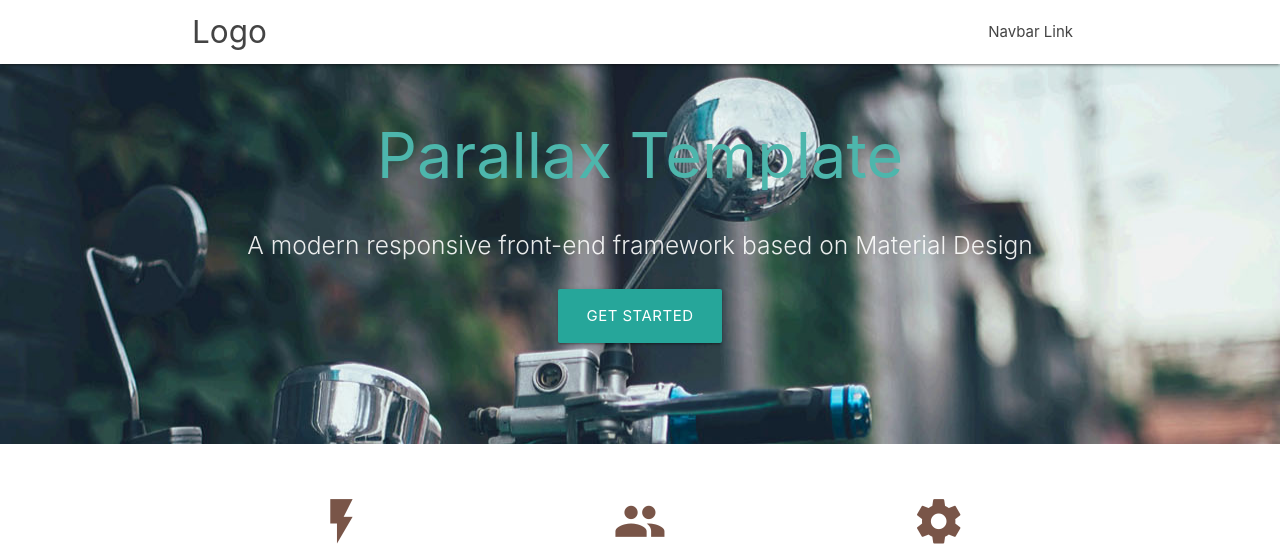
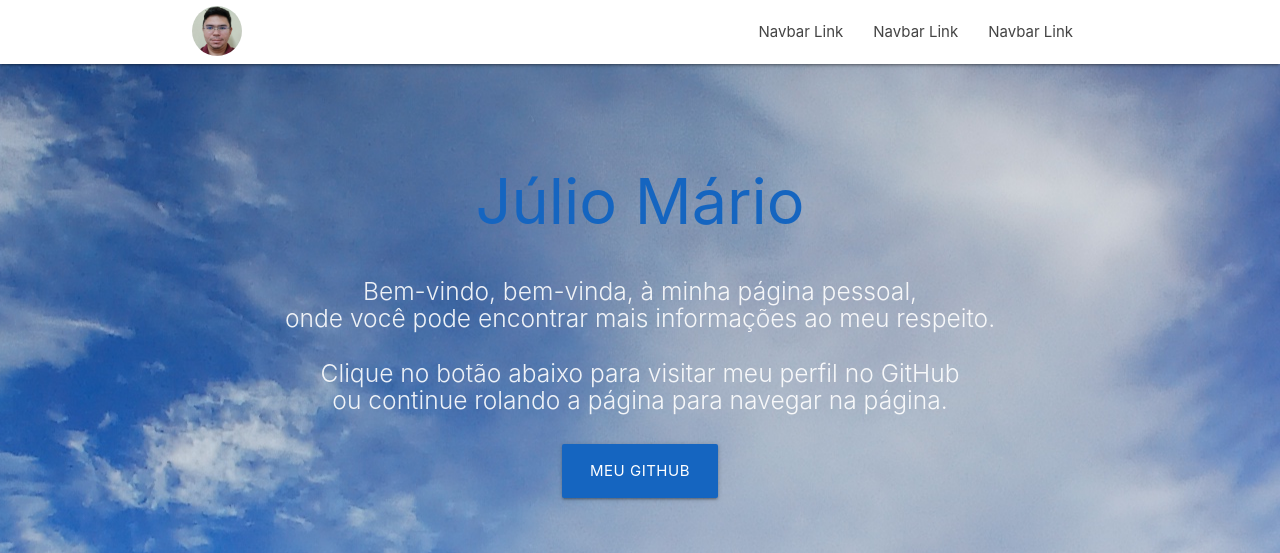
Before and after one commit to juliompcnascimento/meu-perfil, a plain HTML site: page index.html in a window 1280 px wide. Shown: the top 553 px of the page. Drawn offline with nearby package versions, Linux system fonts and the light colour scheme.

Commit message:
commit-15 >> add imagens, update em index.html e ./css/style.css

```diff
--- a/css/style.css
+++ b/css/style.css
@@ -22,7 +22,8 @@ p {
 .parallax-container {
   min-height: 380px;
   line-height: 0;
-  height: auto;
+/*   height: auto; */
+  height: 500px;
   color: rgba(255,255,255,.9);
 }
   .parallax-container .section {
@@ -55,3 +56,13 @@ p {
 footer.page-footer {
   margin: 0;
 }
+
+/* CSS personalizado */
+
+img#foto-de-perfil {
+  height: 50px;
+}
+
+a#logo-container {
+  padding-top: 6px;
+}
--- a/index.html
+++ b/index.html
@@ -1,54 +1,80 @@
 <!DOCTYPE html>
-<html lang="en">
+<html lang="pt-br">
+
 <head>
   <meta http-equiv="Content-Type" content="text/html; charset=UTF-8"/>
   <meta name="viewport" content="width=device-width, initial-scale=1"/>
-  <title>Parallax Template - Materialize</title>
+  <title>Júlio Mário</title>
 
   <!-- CSS  -->
   <link href="https://fonts.googleapis.com/icon?family=Material+Icons" rel="stylesheet">
   <link href="css/materialize.css" type="text/css" rel="stylesheet" media="screen,projection"/>
   <link href="css/style.css" type="text/css" rel="stylesheet" media="screen,projection"/>
 </head>
+
+
 <body>
+
+  <!--  Seção de navegação  -->
   <nav class="white" role="navigation">
     <div class="nav-wrapper container">
-      <a id="logo-container" href="#" class="brand-logo">Logo</a>
+      <a id="logo-container" href="./index.html" class="brand-logo">
+      <img id="foto-de-perfil" src="./imagens/foto_logo_1.jpg" alt="Minha foto de perfil." class="circle responsive-img">
+      </a>
+
       <ul class="right hide-on-med-and-down">
+        <li><a href="#">Navbar Link</a></li>
+        <li><a href="#">Navbar Link</a></li>
         <li><a href="#">Navbar Link</a></li>
       </ul>
 
       <ul id="nav-mobile" class="sidenav">
         <li><a href="#">Navbar Link</a></li>
+        <li><a href="#">Navbar Link</a></li>
+        <li><a href="#">Navbar Link</a></li>
       </ul>
+
       <a href="#" data-target="nav-mobile" class="sidenav-trigger"><i class="material-icons">menu</i></a>
     </div>
   </nav>
 
-  <div id="index-banner" class="parallax-container">
+  <!--  Primeira seção de parallax  -->
+  <div id="index-banner" class="parallax-container valign-wrapper">
     <div class="section no-pad-bot">
       <div class="container">
         <br><br>
-        <h1 class="header center teal-text text-lighten-2">Parallax Template</h1>
+
+        <h1 class="header center blue-text text-darken-3">Júlio Mário</h1>
+
         <div class="row center">
-          <h5 class="header col s12 light">A modern responsive front-end framework based on Material Design</h5>
+          <h5 class="header col s12 light">Bem-vindo, bem-vinda, à minha página pessoal,<br>
+          onde você pode encontrar mais informações ao meu respeito.<br>
+          <br>
+          Clique no botão abaixo para visitar meu perfil no GitHub<br>
+          ou continue rolando a página para navegar na página.
+          </h5>
         </div>
+
         <div class="row center">
-          <a href="http://materializecss.com/getting-started.html" id="download-button" class="btn-large waves-effect waves-light teal lighten-1">Get Started</a>
+          <a href="http://github.com/juliompcnascimento" id="download-button" class="btn-large waves-effect waves-light blue darken-3" target="_blank">Meu GitHub</a>
         </div>
-        <br><br>
+
+        <br>
+        <br>
 
       </div>
     </div>
-    <div class="parallax"><img src="./imagens/background1.jpg" alt="Unsplashed background img 1"></div>
+
+    <div class="parallax"><img src="./imagens/minha_foto_2.jpg" alt="Papel de parede 1: Foto do céu com nuvens brancas."></div>
   </div>
 
-
+  <!--  Primeira seção de conteúdo  -->
   <div class="container">
     <div class="section">
 
       <!--   Icon Section   -->
       <div class="row">
+
         <div class="col s12 m4">
           <div class="icon-block">
             <h2 class="center brown-text"><i class="material-icons">flash_on</i></h2>
@@ -75,12 +101,14 @@
             <p class="light">We have provided detailed documentation as well as specific code examples to help new users get started. We are also always open to feedback and can answer any questions a user may have about Materialize.</p>
           </div>
         </div>
+
       </div>
 
     </div>
   </div>
 
 
+  <!--  Segunda seção de parallax  -->
   <div class="parallax-container valign-wrapper">
     <div class="section no-pad-bot">
       <div class="container">
@@ -89,9 +117,10 @@
         </div>
       </div>
     </div>
-    <div class="parallax"><img src="./imagens/background2.jpg" alt="Unsplashed background img 2"></div>
+    <div class="parallax"><img src="./imagens/minha_foto_6.jpg" alt="Unsplashed background img 2"></div>
   </div>
 
+  <!--  Segunda seção de conteúdo  -->
   <div class="container">
     <div class="section">
 
@@ -106,7 +135,7 @@
     </div>
   </div>
 
-
+  <!--  Terceira seção de parallax  -->
   <div class="parallax-container valign-wrapper">
     <div class="section no-pad-bot">
       <div class="container">
@@ -115,9 +144,10 @@
         </div>
       </div>
     </div>
-    <div class="parallax"><img src="./imagens/background3.jpg" alt="Unsplashed background img 3"></div>
+    <div class="parallax"><img src="./imagens/minha_foto_7.jpg" alt="Unsplashed background img 3"></div>
   </div>
 
+  <!--  Rodapé  -->
   <footer class="page-footer teal">
     <div class="container">
       <div class="row">
```
Also changed, not shown: css/materialize.css, imagens/foto_logo_1.jpg (added), imagens/minha_foto_2.jpg (added), imagens/minha_foto_3.jpg (added), imagens/minha_foto_5.jpg (added), imagens/minha_foto_7.jpg (added), 3 other files.
